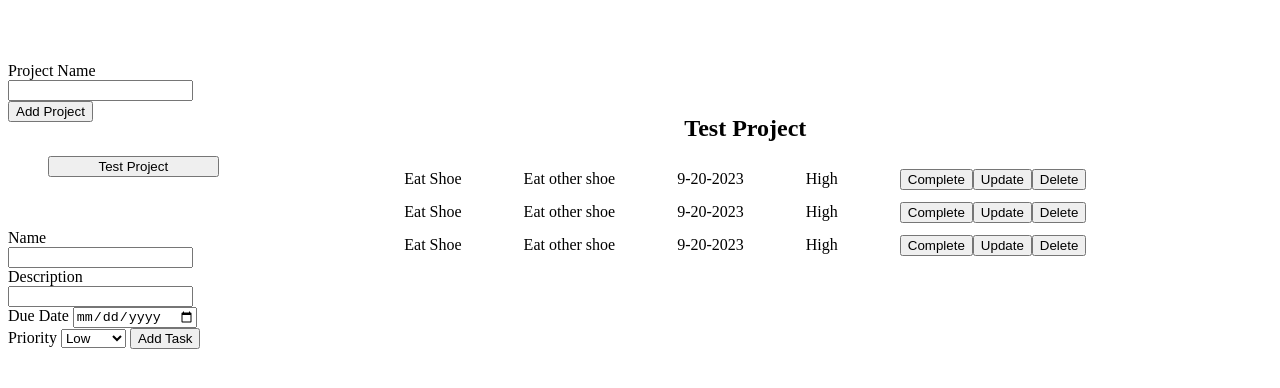
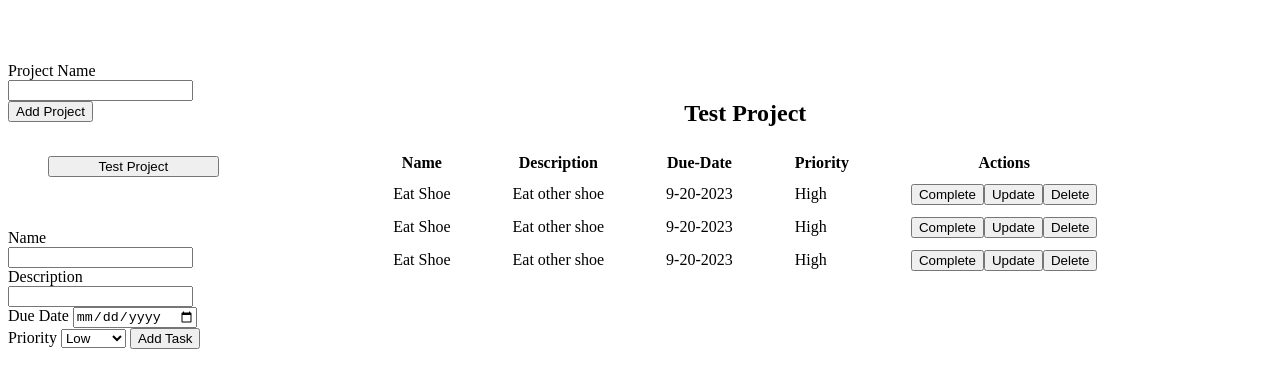
Before and after one commit to Hudson-TD/odin-todo-list, a website built with webpack: page dist/index.html in a window 1280 px wide. Both pictures are taken after a click on the button "Test Project". Built offline with nearby package versions, Linux system fonts and the light colour scheme.

Commit message:
Removed hard coded HTML table headers into dynamic rendering function

```diff
--- a/src/modules/DisplayController.js
+++ b/src/modules/DisplayController.js
@@ -64,23 +64,52 @@ const displayController = {
     this.taskList.innerText = "";
     this.currentProject.innerText = `${targetProject.name}`;
     this.currentProject.setAttribute("id", `${index}`);
+    let headerRow = document.createElement("tr");
+
+    let thName = document.createElement("th");
+    thName.innerText = "Name";
+    headerRow.appendChild(thName);
+
+    let thDescription = document.createElement("th");
+    thDescription.innerText = "Description";
+    headerRow.appendChild(thDescription);
+
+    let thDueDate = document.createElement("th");
+    thDueDate.innerText = "Due-Date";
+    headerRow.appendChild(thDueDate);
+
+    let thPriority = document.createElement("th");
+    thPriority.innerText = "Priority";
+    headerRow.appendChild(thPriority);
+
+    let thActions = document.createElement("th");
+    thActions.innerText = "Actions";
+    headerRow.appendChild(thActions);
+
+    this.taskList.appendChild(headerRow);
 
     for (let i = 0; i < targetProject.tasks.length; i++) {
       let task = document.createElement("tr");
       task.setAttribute("data-task", `${i}`);
+
       let taskTitle = document.createElement("td");
       taskTitle.innerText = `${targetProject.tasks[i].title}`;
       task.appendChild(taskTitle);
+
       let taskDescription = document.createElement("td");
       taskDescription.innerText = `${targetProject.tasks[i].description}`;
       task.appendChild(taskDescription);
+
       let taskDueDate = document.createElement("td");
       taskDueDate.innerText = `${targetProject.tasks[i].dueDate}`;
       task.appendChild(taskDueDate);
+
       let taskPriority = document.createElement("td");
       taskPriority.innerText = `${targetProject.tasks[i].priority}`;
       task.appendChild(taskPriority);
+
       this.taskList.appendChild(task);
+
       let taskActions = document.createElement("td");
       let completeBtn = document.createElement("button");
       completeBtn.addEventListener("click", this.handleTaskComplete);
```
Also changed, not shown: dist/index.html.
